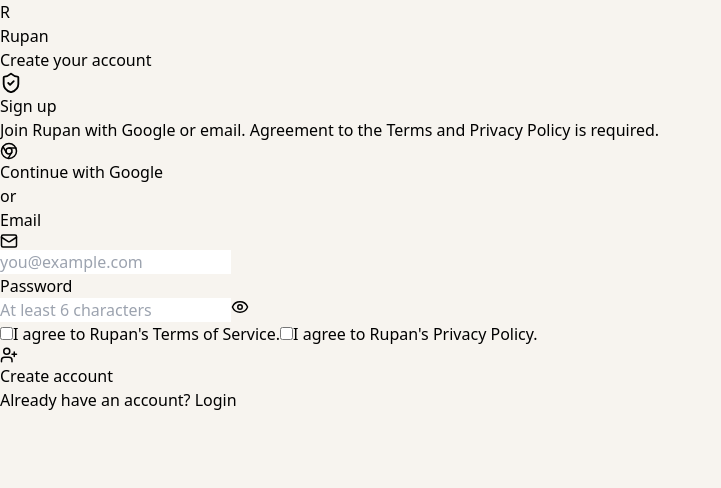
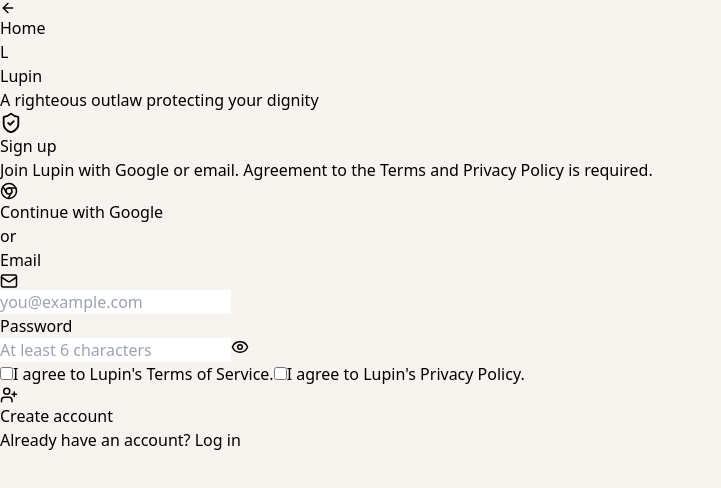
Before and after one commit to EpicWide/rupan, a Next.js app: page /signup in a window 1280 px wide. Shown: the top 488 px of the page, without its empty margins (0-721 px from the left). Built offline with nearby package versions, Linux system fonts and the light colour scheme.

Commit message:
Update page.tsx

```diff
--- a/app/signup/page.tsx
+++ b/app/signup/page.tsx
@@ -1,6 +1,7 @@
 "use client";
 
 import {
+  ArrowLeft,
   Chrome,
   Eye,
   EyeOff,
@@ -73,7 +74,7 @@
             agreed_terms: true,
             agreed_privacy: true,
             agreed_terms_at: new Date().toISOString(),
-            app_name: "Rupan",
+            app_name: "Lupin",
           },
         },
       });
@@ -86,9 +87,9 @@
       setMessage("Account created. Please check your email if confirmation is required.");
 
       setTimeout(() => {
-        router.replace("/profile");
+        router.replace("/");
         router.refresh();
-      }, 800);
+      }, 700);
     } catch {
       setMessage("Signup failed. Please try again.");
     } finally {
@@ -130,15 +131,25 @@
   return (
     <main className="min-h-screen bg-[#f7f4ef] px-4 py-6 text-zinc-950 sm:px-6">
       <section className="mx-auto flex w-full max-w-md flex-col gap-5">
+        <div className="flex items-center justify-between gap-3">
+          <Link
+            href="/"
+            className="inline-flex items-center gap-2 rounded-full border border-black/10 bg-white px-4 py-2 text-sm font-black shadow-sm transition hover:bg-zinc-50"
+          >
+            <ArrowLeft size={16} />
+            Home
+          </Link>
+        </div>
+
         <Link href="/" className="inline-flex items-center gap-3">
           <div className="flex h-11 w-11 items-center justify-center rounded-2xl bg-zinc-950 text-lg font-black text-white shadow-sm">
-            R
+            L
           </div>
 
           <div>
-            <p className="text-xl font-black tracking-tight">Rupan</p>
+            <p className="text-xl font-black tracking-tight">Lupin</p>
             <p className="text-xs font-semibold text-zinc-500">
-              Create your account
+              A righteous outlaw protecting your dignity
             </p>
           </div>
         </Link>
@@ -151,7 +162,7 @@
 
             <h1 className="text-3xl font-black tracking-tight">Sign up</h1>
             <p className="mt-2 text-sm leading-6 text-white/75">
-              Join Rupan with Google or email. Agreement to the Terms and Privacy Policy is required.
+              Join Lupin with Google or email. Agreement to the Terms and Privacy Policy is required.
             </p>
           </div>
 
@@ -192,6 +203,7 @@
                     }}
                     placeholder="you@example.com"
                     className="w-full bg-transparent text-sm outline-none"
+                    autoComplete="email"
                     required
                   />
                 </div>
@@ -210,6 +222,7 @@
                     placeholder="At least 6 characters"
                     minLength={6}
                     className="w-full bg-transparent text-sm outline-none"
+                    autoComplete="new-password"
                     required
                   />
 
@@ -237,7 +250,7 @@
                   />
 
                   <span className="text-sm leading-6 text-zinc-600">
-                    I agree to Rupan&apos;s{" "}
+                    I agree to Lupin&apos;s{" "}
                     <Link href="/terms" className="font-black text-zinc-950 underline">
                       Terms of Service
                     </Link>
@@ -257,7 +270,7 @@
                   />
 
                   <span className="text-sm leading-6 text-zinc-600">
-                    I agree to Rupan&apos;s{" "}
+                    I agree to Lupin&apos;s{" "}
                     <Link href="/privacy" className="font-black text-zinc-950 underline">
                       Privacy Policy
                     </Link>
@@ -289,7 +302,7 @@
             <p className="text-center text-sm text-zinc-500">
               Already have an account?{" "}
               <Link href="/login" className="font-black text-zinc-950 underline">
-                Login
+                Log in
               </Link>
             </p>
           </div>
```
